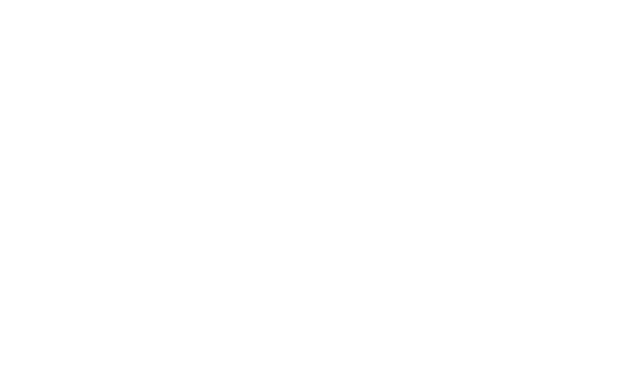
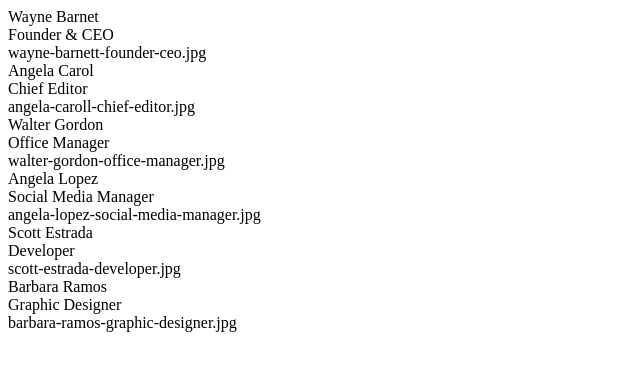
Before and after one commit to CraciaDenisStefan/js-our-team, a plain HTML site: page index.html in a window 1280 px wide. Shown: the whole page, without its empty margins (0-640 px from the left). Drawn offline with Linux system fonts and the light colour scheme.

Commit message:
MILESTONE 2

```diff
--- a/index.html
+++ b/index.html
@@ -7,7 +7,9 @@
     <title>Document</title>
 </head>
 <body>
+    <div id="container">
 
+    </div>
 
     <script type="text/javascript" src="./js/script.js"></script>
 </body>
--- a/js/script.js
+++ b/js/script.js
@@ -33,8 +33,18 @@ let infoTeam =[
     },
 ]
 
+let container = document.getElementById('container')
+
 for(let dati in infoTeam){
     console.log(infoTeam[dati].name)
     console.log(infoTeam[dati].role)
     console.log(infoTeam[dati].image)
+
+    let teamOnPage = `
+    <div>${infoTeam[dati].name}</div>
+    <div>${infoTeam[dati].role}</div>
+    <div>${infoTeam[dati].image}</div>
+    `
+
+    container.innerHTML+= teamOnPage
 }
```
